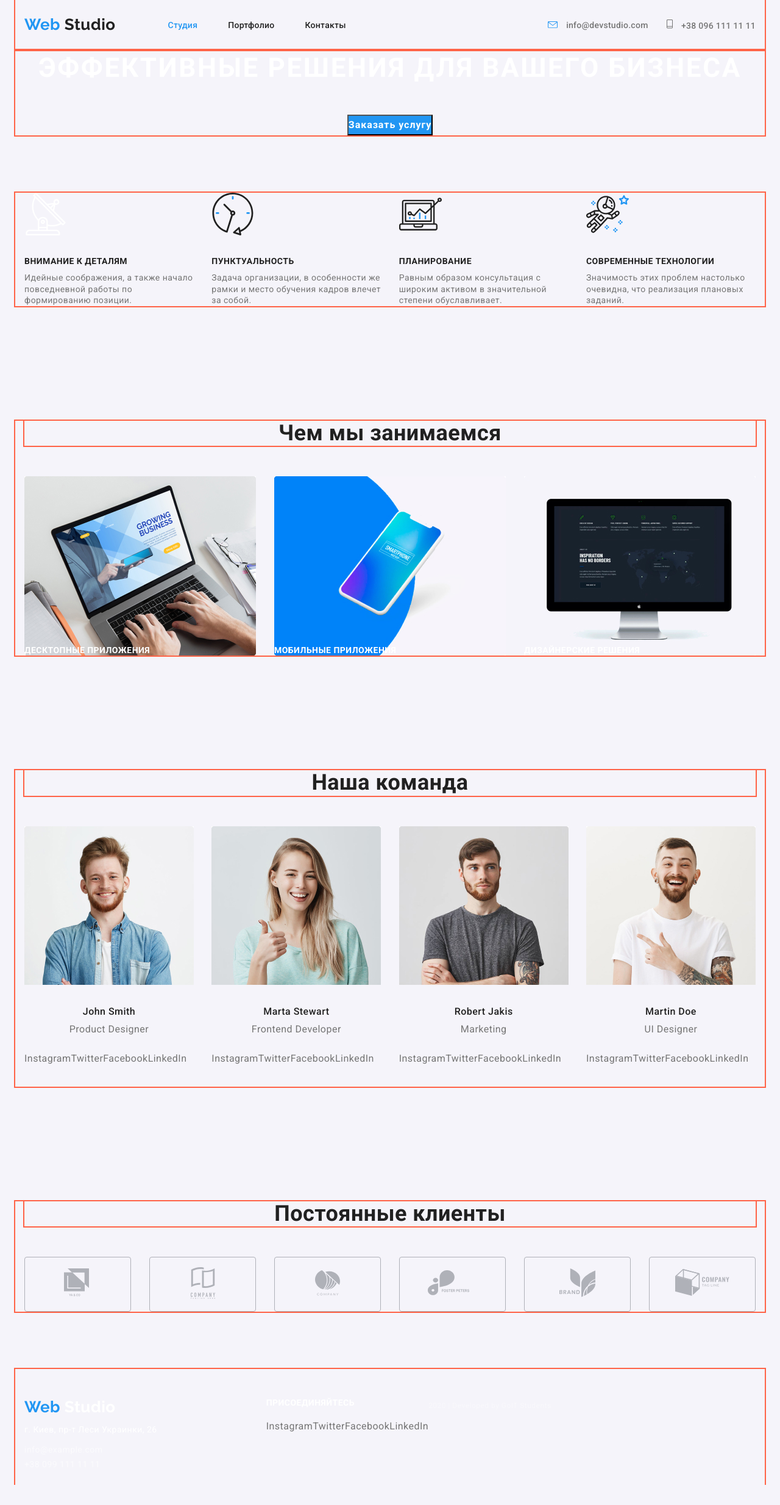
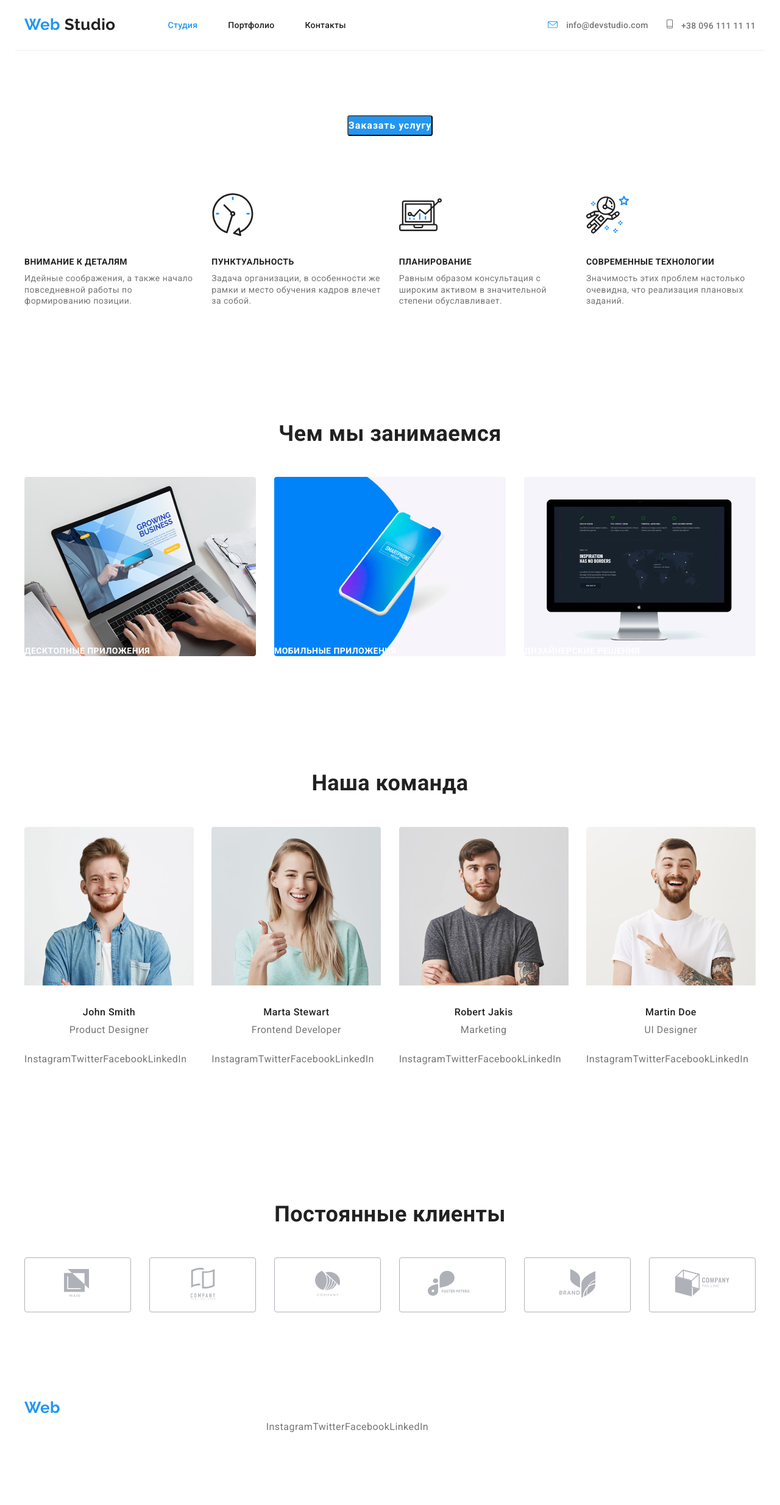
Before and after one commit to Kulchitskiy/goit-markup-hw-03, a plain HTML site: page index.html in a window 1280 px wide. Shown: the whole page at 61% size. Before the commit the page ends 2435 px from the top, so only its background shows below. Drawn offline with nearby package versions, Linux system fonts and the light colour scheme.

Commit message:
on submit

```diff
--- a/css/styles.css
+++ b/css/styles.css
@@ -11,9 +11,7 @@ font-family: 'Raleway', sans-serif; */
 }
 
 body {
-  /* Общий размер Body container */
-  /* width: 1600px; */
-  background-color: var(--button-primary-color);
+  /* background-color: var(--button-primary-color); */
   color: var(--title-text-color);
   font-family: Roboto, sans-serif;
   letter-spacing: 0.03em;
@@ -44,7 +42,7 @@ h5 {
   font-size: 36px;
   text-align: center;
   margin-bottom: 50px;
-  outline: 2px solid tomato;
+  /* outline: 2px solid tomato; */
 }
 
 .container {
@@ -53,8 +51,12 @@ h5 {
   width: 1230px;
   padding-left: 15px;
   padding-right: 15px;
-  outline: 2px solid tomato;
+  /* outline: 2px solid tomato; */
 }
+.border-nav {
+  border-bottom: 1px solid #ececec;
+}
+
 .site-header {
   display: flex;
   justify-content: space-between;
@@ -319,7 +321,8 @@ h5 {
 /* Footer */
 .down {
   padding-top: 48px;
-  padding-bottom: 21px;
+  padding-bottom: 28px;
+  border-bottom: 1px solid rgba(255, 255, 255, 0.1);
 }
 
 .address {
@@ -360,11 +363,15 @@ h5 {
 }
 
 .footer-contacts {
+  display: inline-block;
   color: rgba(255, 255, 255, 0.6);
   font-weight: 400;
   font-size: 14px;
   line-height: 1.71;
-  display: inline-block;
+}
+
+.address-list li:first-child {
+  margin-bottom: 9px;
 }
 .footer-contacts:focus,
 .footer-contacts:hover {
@@ -373,23 +380,26 @@ h5 {
 .follow {
   margin-bottom: 21px;
 }
+/* Авторские права */
 
-.footnote {
+.footnote p {
   font-weight: 400;
   font-size: 12px;
   line-height: 2;
   color: rgba(255, 255, 255, 0.4);
   margin: 0px;
+  margin-top: 18px;
+  margin-bottom: 21px;
   text-align: center;
 }
 /*Страница портфоли main */
 .choice-list {
   display: flex;
+  justify-content: center;
   margin: 0px;
   padding: 0px;
   padding-top: 94px;
   padding-bottom: 56px;
-  justify-content: center;
 }
 .choice-list .item {
   margin-right: 30px;
@@ -404,6 +414,7 @@ button {
   line-height: 1.62;
 
   text-align: center;
+  border-radius: 4px;
 }
 button:hover,
 button:focus {
@@ -421,6 +432,8 @@ button:focus {
   width: calc((100% - 60px) / 3);
   margin-right: 30px;
   margin-bottom: 30px;
+  border: 1px solid #eeeeee;
+  border-radius: 5px;
 }
 .portfolio .item:nth-child(3n) {
   margin-right: 0;
--- a/index.html
+++ b/index.html
@@ -16,7 +16,7 @@
   </head>
   <body>
     <header>
-      <div class="site-header container">
+      <div class="border-nav site-header container">
         <nav class="site-nav">
           <a href="./index.html" class="site-logo"> <span>Web</span> Studio</a>
 
@@ -398,6 +398,7 @@
     </main>
 
     <footer>
+      <section>
       <div class="down container">
         <div
         class="address-flex">
@@ -457,9 +458,10 @@
             >
           </li>
         </ul>
-        </div>
-        <p class="footnote">2020 | Developed by GoIT Students</p>
-      </div>
+        </section>
+       <div class="footnote">
+        <p >2020 | Developed by GoIT Students</p>
+    </div>
     </footer>
   </body>
 </html>
```
Also changed, not shown: portfolio.html (+4 -2 lines).
